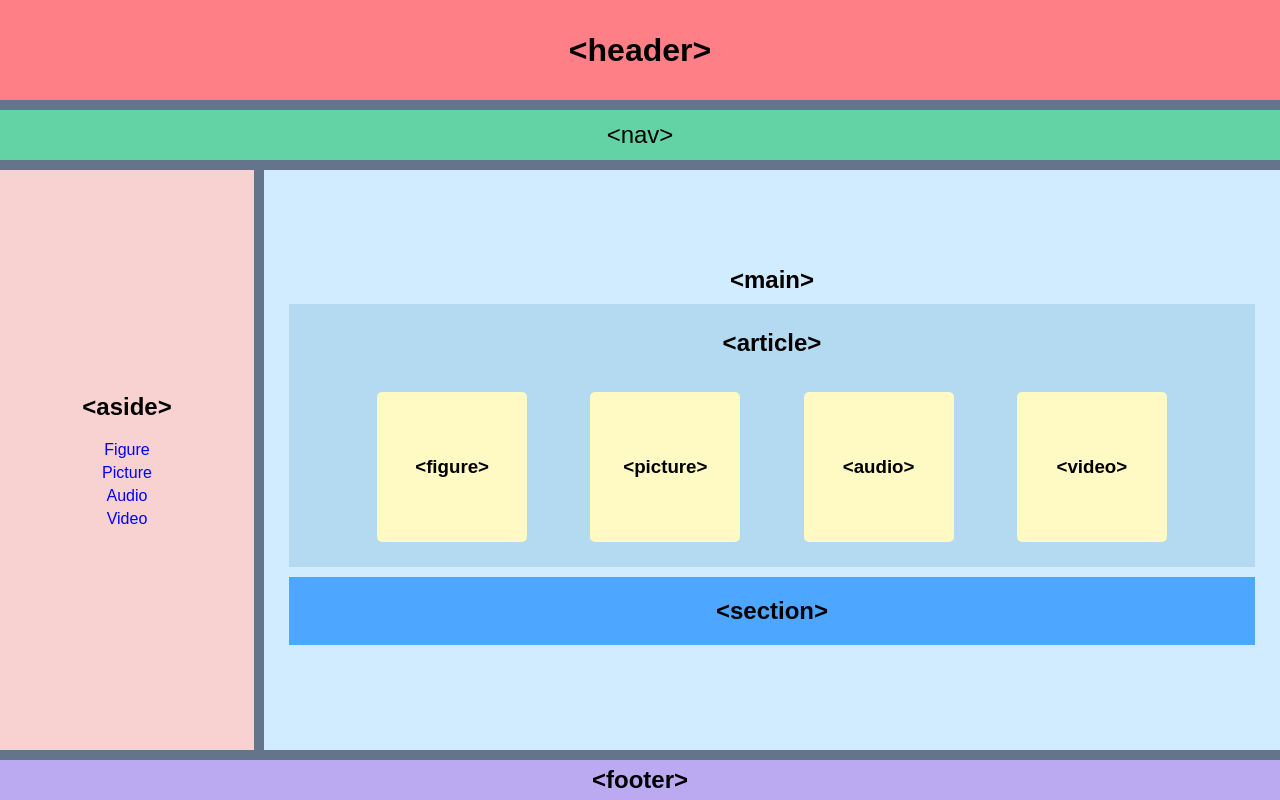
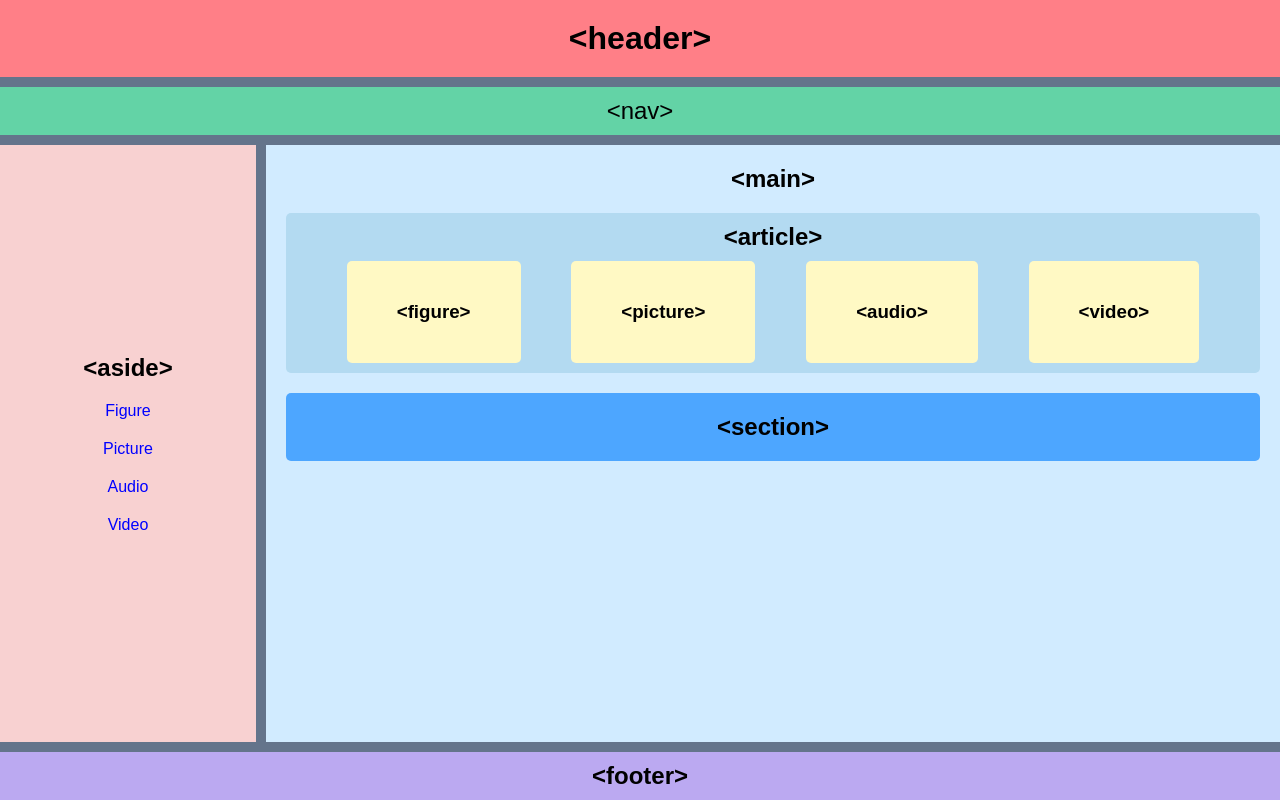
Before and after one commit to SouzaStack/layout-responsivo, a plain HTML site: page index.html in a window 1280 px wide. Drawn offline with Linux system fonts and the light colour scheme.

Commit message:
update: Correção e melhoria na estilização

```diff
--- a/src/css/style.css
+++ b/src/css/style.css
@@ -12,19 +12,16 @@ body {
 }
 
 header {
-    display: grid;
-    place-content: center center;
     background-color: #FF7F87;
-    height: 100px;
-    margin-bottom: 10px;
+    text-align: center;
+    padding: 20px;
 }
 
 nav {
-    display: grid;
-    place-content: center center;
     background-color: #63D3A6;
-    height: 50px;
-    margin-bottom: 10px;
+    text-align: center;
+    padding: 10px;
+    margin: 10px 0;
 }
 
 nav > ul {
@@ -40,7 +37,7 @@ nav > ul > li > a {
 .layout-container {
     display: flex;
     gap: 10px;
-    height: calc(100% - 200px - 20px);
+    height: calc(100% - 203px);
 }
 
 aside {
@@ -53,23 +50,12 @@ aside {
     width: 20%;
 }
 
-menu {
-    display: flex;
-    flex-direction: column;
-    align-items: center;
-    gap: 5px;
-}
-
 menu > ul {
     display: flex;
     flex-direction: column;
     align-items: center;
     list-style-type: none;
-    gap: 5px;
-}
-
-menu > ul > li a:hover {
-    text-decoration: underline;
+    gap: 20px;
 }
 
 menu > ul > li > a {
@@ -78,39 +64,40 @@ menu > ul > li > a {
     color: blue;
 }
 
+menu > ul > li a:hover {
+    text-decoration: underline;
+}
+
 main {
     display: flex;
     flex-direction: column;
-    justify-content: center;
     align-items: center;
     background-color: #D1EBFF;
-    width: 80%;
-    padding: 10px;
+    flex-grow: 1;
+    padding: 20px;
+    gap: 20px;
 }
 
 article {
     display: flex;
     flex-direction: column;
-    gap: 35px;
-    margin-top: 10px;
+    text-align: center;
     background-color: #B3DAF1;
-    text-align: center;
-    padding: 25px;
-    width: calc(95% - -20px);
+    border-radius: 5px;
+    width: 100%;
+    padding: 10px;
+    gap: 10px;
 }
 
-article > .container {
+div.container {
     display: flex;
     justify-content: space-evenly;
 }
 
 figure, picture, .audio, .video {
-    display: grid;
-    place-content: center center;
     background-color: #FFF9C4;
     border-radius: 5px;
-    width: 150px;
-    height: 150px;
+    padding: 40px 50px;
 }
 
 figure > img, figcaption,
@@ -122,17 +109,23 @@ audio, video {
 
 section {
     background-color: #4DA6FF;
-    width: calc(95% - -20px);
-    margin: 10px 0;
+    width: 100%;
+    border-radius: 5px;
+    text-align: center;
     padding: 20px;
-    display: grid;
-    place-content: center center;
 }
 
 footer {
     background-color: #BBA9F1;
-    height: 40px;
-    display: grid;
-    place-content: center center;
+    text-align: center;
+    padding: 10px;
     margin-top: 10px;
 }
+
+abbr {
+    text-decoration: underline dotted;
+    cursor: help;
+    position: relative;
+    color: #005eff;
+    font-weight: bold;
+}
```
